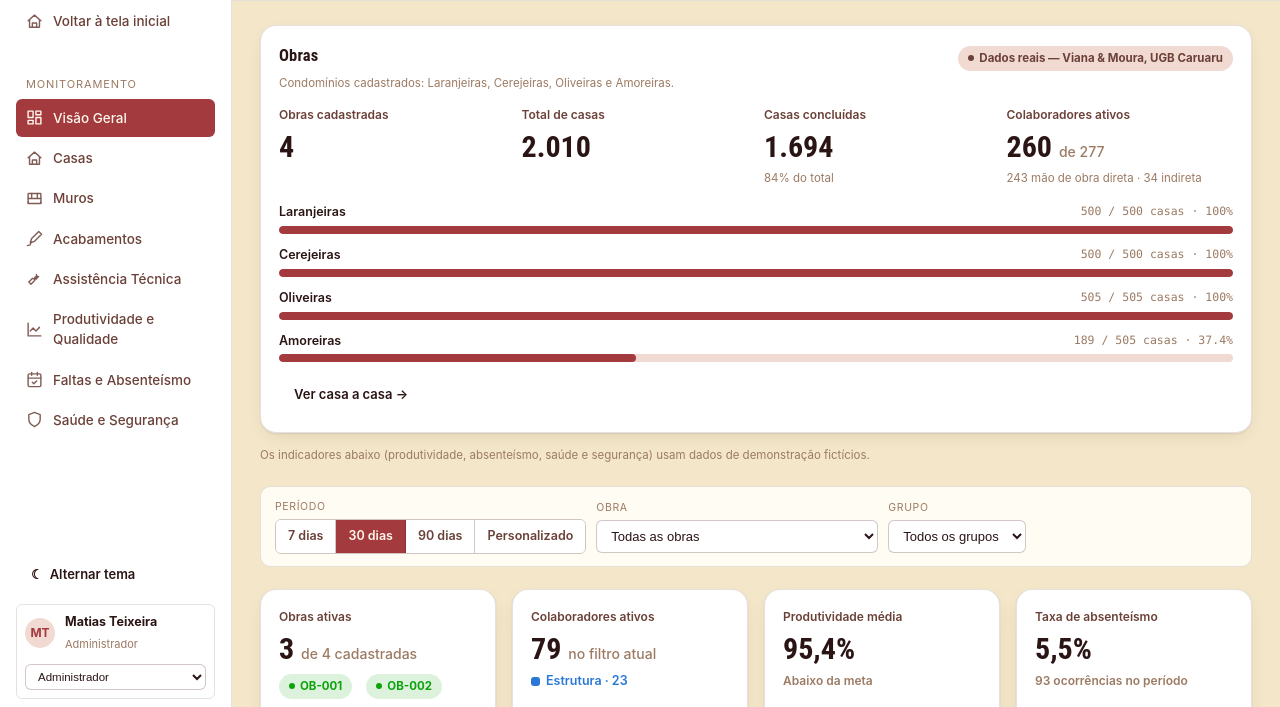
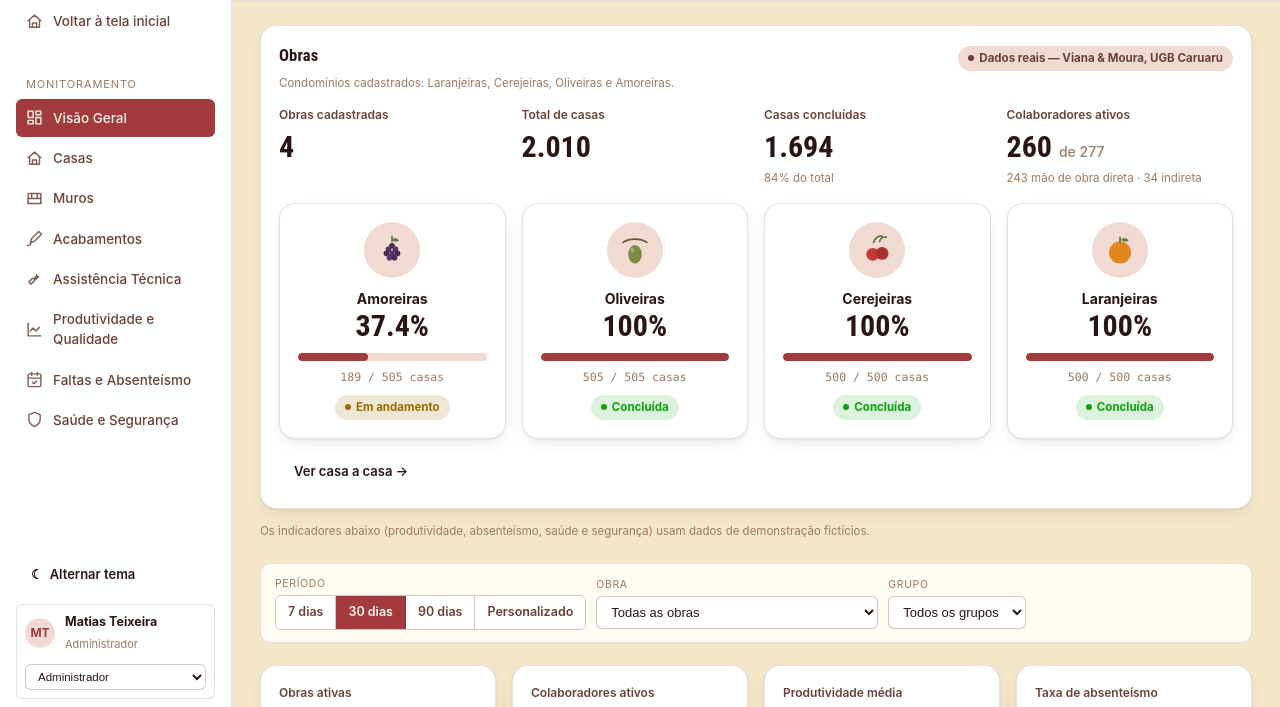
Before and after one commit to matiasteixeira94/matiasdev, a plain HTML site: page index.html in a window 1280 px wide. Shown: the part 81-788 px from the top of the page. Drawn offline with Linux system fonts and the light colour scheme.

Commit message:
Redesenha o cartão de Obras como grade de cartões individuais
Substitui a lista de barras empilhadas por 4 cartões clicáveis lado a
lado (um por condomínio), cada um com ícone temático (a fruta/árvore que
dá nome ao condomínio: amoreira, oliveira, cerejeira, laranjeira),
percentual em destaque, barra de progresso e status. Efeito de hover
(elevação + sombra + borda) para deixar mais interativo.

Reordena para Amoreiras, Oliveiras, Cerejeiras, Laranjeiras.

```diff
--- a/css/styles.css
+++ b/css/styles.css
@@ -307,6 +307,27 @@ h1, h2, h3, .num-hero, .brand-word {
 .delta-down { color: var(--status-critical); }
 .delta-flat { color: var(--ink-muted); }
 
+/* cartão de obra (Visão Geral) */
+.obra-card {
+  display: flex; flex-direction: column; align-items: center; text-align: center;
+  cursor: pointer; transition: transform 0.15s ease, box-shadow 0.15s ease, border-color 0.15s ease;
+}
+.obra-card:hover {
+  transform: translateY(-3px);
+  box-shadow: 0 10px 28px -10px rgba(43, 20, 20, 0.3);
+  border-color: var(--accent);
+}
+.obra-card-icon {
+  width: 56px; height: 56px; border-radius: 50%; flex-shrink: 0;
+  background: var(--accent-soft);
+  display: flex; align-items: center; justify-content: center;
+  margin-bottom: 10px;
+}
+.obra-card-icon svg { width: 34px; height: 34px; }
+.obra-card-name { font-size: 14px; font-weight: 700; margin-bottom: 2px; }
+.obra-card-pct { font-family: var(--font-display); font-size: 30px; font-weight: 600; line-height: 1; margin-bottom: 12px; }
+.obra-card .bar-track { width: 100%; }
+
 /* badges / chips */
 .chip {
   display: inline-flex; align-items: center; gap: 5px;
--- a/data/processed/obras_reais.json
+++ b/data/processed/obras_reais.json
@@ -1,8 +1,14 @@
 [
   {
-    "empreendimento": "Laranjeiras",
-    "total": 500,
-    "concluida": 500,
+    "empreendimento": "Amoreiras",
+    "total": 505,
+    "concluida": 189,
+    "pct_concluido": 37.4
+  },
+  {
+    "empreendimento": "Oliveiras",
+    "total": 505,
+    "concluida": 505,
     "pct_concluido": 100
   },
   {
@@ -12,15 +18,9 @@
     "pct_concluido": 100
   },
   {
-    "empreendimento": "Oliveiras",
-    "total": 505,
-    "concluida": 505,
+    "empreendimento": "Laranjeiras",
+    "total": 500,
+    "concluida": 500,
     "pct_concluido": 100
-  },
-  {
-    "empreendimento": "Amoreiras",
-    "total": 505,
-    "concluida": 189,
-    "pct_concluido": 37.4
   }
 ]
--- a/data/scripts/gerar_resumo_obras.mjs
+++ b/data/scripts/gerar_resumo_obras.mjs
@@ -49,7 +49,7 @@ for (const c of casas) {
   if (c.status === "concluida") o.concluida++;
 }
 
-const ORDEM = ["Laranjeiras", "Cerejeiras", "Oliveiras", "Amoreiras"];
+const ORDEM = ["Amoreiras", "Oliveiras", "Cerejeiras", "Laranjeiras"];
 const obras = ORDEM.map((nome) => {
   const o = porObra.get(nome) ?? { empreendimento: nome, total_rastreado: 0, concluida: 0 };
   const total = TOTAL_PLANEJADO_OVERRIDE[nome] ?? o.total_rastreado;
--- a/js/dashboard.js
+++ b/js/dashboard.js
@@ -18,6 +18,14 @@
   ]);
   const totalCasas = obrasReais.reduce((a, o) => a + o.total, 0);
   const totalConcluidas = obrasReais.reduce((a, o) => a + o.concluida, 0);
+
+  // Cada condomínio leva o nome de uma árvore frutífera — o ícone segue o tema.
+  const OBRA_ICON = {
+    Amoreiras: `<svg viewBox="0 0 40 40"><path d="M20 10V4" stroke="#5B7A3A" stroke-width="2" stroke-linecap="round"/><path d="M20 8c3-3 7-2 8 1-3 2-6 1-8-1Z" fill="#5B7A3A"/><circle cx="20" cy="15" r="3.3" fill="#4A2A57"/><circle cx="16" cy="19" r="3.3" fill="#5B3466"/><circle cx="24" cy="19" r="3.3" fill="#5B3466"/><circle cx="13.5" cy="24" r="3.3" fill="#4A2A57"/><circle cx="20" cy="24" r="3.3" fill="#5B3466"/><circle cx="26.5" cy="24" r="3.3" fill="#4A2A57"/><circle cx="17" cy="29" r="3.3" fill="#5B3466"/><circle cx="23" cy="29" r="3.3" fill="#4A2A57"/></svg>`,
+    Oliveiras: `<svg viewBox="0 0 40 40"><path d="M6 11c8-5 20-5 28 0" stroke="#6B5B3A" stroke-width="2" fill="none" stroke-linecap="round"/><ellipse cx="20" cy="25" rx="8" ry="11" fill="#7A8C3F"/><ellipse cx="17" cy="20" rx="2.4" ry="3.3" fill="rgba(255,255,255,0.28)"/></svg>`,
+    Cerejeiras: `<svg viewBox="0 0 40 40"><path d="M16 11c1-5 6-8 10-7" stroke="#5B7A3A" stroke-width="2" fill="none" stroke-linecap="round"/><path d="M23 10c1-4 5-6 8-5" stroke="#5B7A3A" stroke-width="2" fill="none" stroke-linecap="round"/><circle cx="15" cy="25" r="7.5" fill="#C23B3B"/><circle cx="26" cy="24" r="7.5" fill="#A9302F"/></svg>`,
+    Laranjeiras: `<svg viewBox="0 0 40 40"><circle cx="20" cy="23" r="13" fill="#E2871E"/><rect x="19" y="4" width="2" height="8" rx="1" fill="#5B7A3A"/><path d="M21 8c4-3 8-2 9 1-3 2-7 1-9-1Z" fill="#5B7A3A"/></svg>`,
+  };
 
   const HOJE = "2026-07-16";
   const state = { periodo: 30, obraId: session.perfil === "supervisor" ? session.obraId : "todas", grupo: "todos", from: GP.isoDaysAgo(29, HOJE), to: HOJE };
@@ -52,15 +60,16 @@
           <span class="footnote">${GP.fmtInt(pessoalResumo.direto)} mão de obra direta · ${GP.fmtInt(pessoalResumo.indireto)} indireta</span>
         </div>
       </div>
-      <div style="display:flex; flex-direction:column; gap:12px;">
+      <div class="grid grid-4">
         ${obrasReais.map((o) => `
-          <div>
-            <div style="display:flex; justify-content:space-between; font-size:12.5px; margin-bottom:4px;">
-              <span style="font-weight:600;">${o.empreendimento}</span>
-              <span class="footnote mono">${GP.fmtInt(o.concluida)} / ${GP.fmtInt(o.total)} casas · ${o.pct_concluido}%</span>
-            </div>
+          <a class="card obra-card" href="casas.html">
+            <div class="obra-card-icon">${OBRA_ICON[o.empreendimento] ?? OBRA_ICON.Oliveiras}</div>
+            <div class="obra-card-name">${o.empreendimento}</div>
+            <div class="obra-card-pct">${o.pct_concluido}%</div>
             <div class="bar-track"><div class="bar-fill" style="width:${o.pct_concluido}%;"></div></div>
-          </div>`).join("")}
+            <div class="footnote mono" style="margin-top:8px;">${GP.fmtInt(o.concluida)} / ${GP.fmtInt(o.total)} casas</div>
+            <span class="chip ${o.pct_concluido >= 100 ? "chip-good" : "chip-warning"}" style="margin-top:8px;">${o.pct_concluido >= 100 ? "Concluída" : "Em andamento"}</span>
+          </a>`).join("")}
       </div>
       <a class="btn btn-ghost" style="margin-top:14px;" href="casas.html">Ver casa a casa →</a>
     </div>
```
